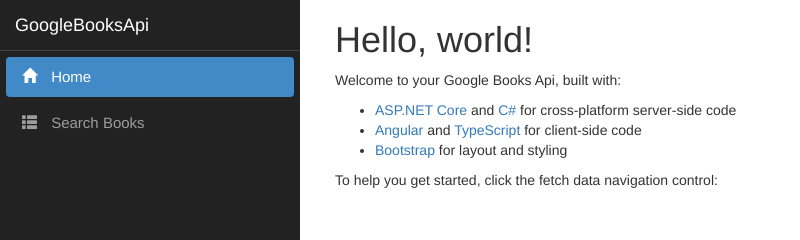
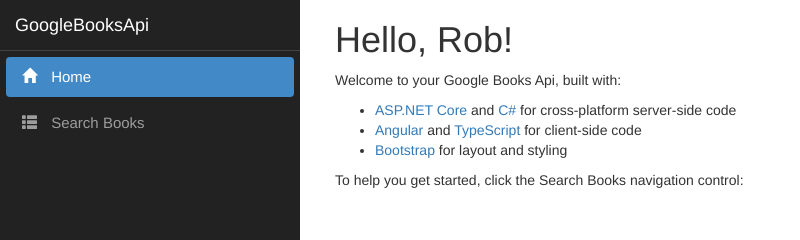
Before and after one commit to mltn-cody/GoogleBooksApi, an Angular app in the folder GoogleBooksApi/ClientApp/: page / in a window 1280 px wide. Shown: the top 240 px of the page, without its empty margins (0-800 px from the left). Built offline with nearby package versions, Linux system fonts and the light colour scheme.

Commit message:
search displays all the time.  open more info in new tab

```diff
--- a/GoogleBooksApi/ClientApp/src/app/fetch-data/fetch-data.component.html
+++ b/GoogleBooksApi/ClientApp/src/app/fetch-data/fetch-data.component.html
@@ -2,7 +2,7 @@
 
 <p>This component demonstrates fetching data from the google books api.</p>
 
-<div *ngIf="!books">
+<div>
   <input id="search_field" type="text" placeholder="Search for book title"/>
   <button (click)="search()">search</button>
 </div>
@@ -21,7 +21,7 @@
       <td>{{ book.title }}</td>
       <td>{{ book.authors }}</td>
       <td>{{ book.publisher}}</td>
-      <td><a href="{{ book.infoLink }}"><img src="{{ book.image }}" /></a></td>
+      <td><a href="{{ book.infoLink }}" target="_blank"><img src="{{ book.image }}" /></a></td>
     </tr>
   </tbody>
 </table>
--- a/GoogleBooksApi/ClientApp/src/app/home/home.component.html
+++ b/GoogleBooksApi/ClientApp/src/app/home/home.component.html
@@ -1,8 +1,8 @@
-<h1>Hello, world!</h1>
+<h1>Hello, Rob!</h1>
 <p>Welcome to your Google Books Api, built with:</p>
 <ul>
   <li><a href='https://get.asp.net/'>ASP.NET Core</a> and <a href='https://msdn.microsoft.com/en-us/library/67ef8sbd.aspx'>C#</a> for cross-platform server-side code</li>
   <li><a href='https://angular.io/'>Angular</a> and <a href='http://www.typescriptlang.org/'>TypeScript</a> for client-side code</li>
   <li><a href='http://getbootstrap.com/'>Bootstrap</a> for layout and styling</li>
 </ul>
-<p>To help you get started, click the fetch data navigation control:</p>
+<p>To help you get started, click the Search Books navigation control:</p>
```
